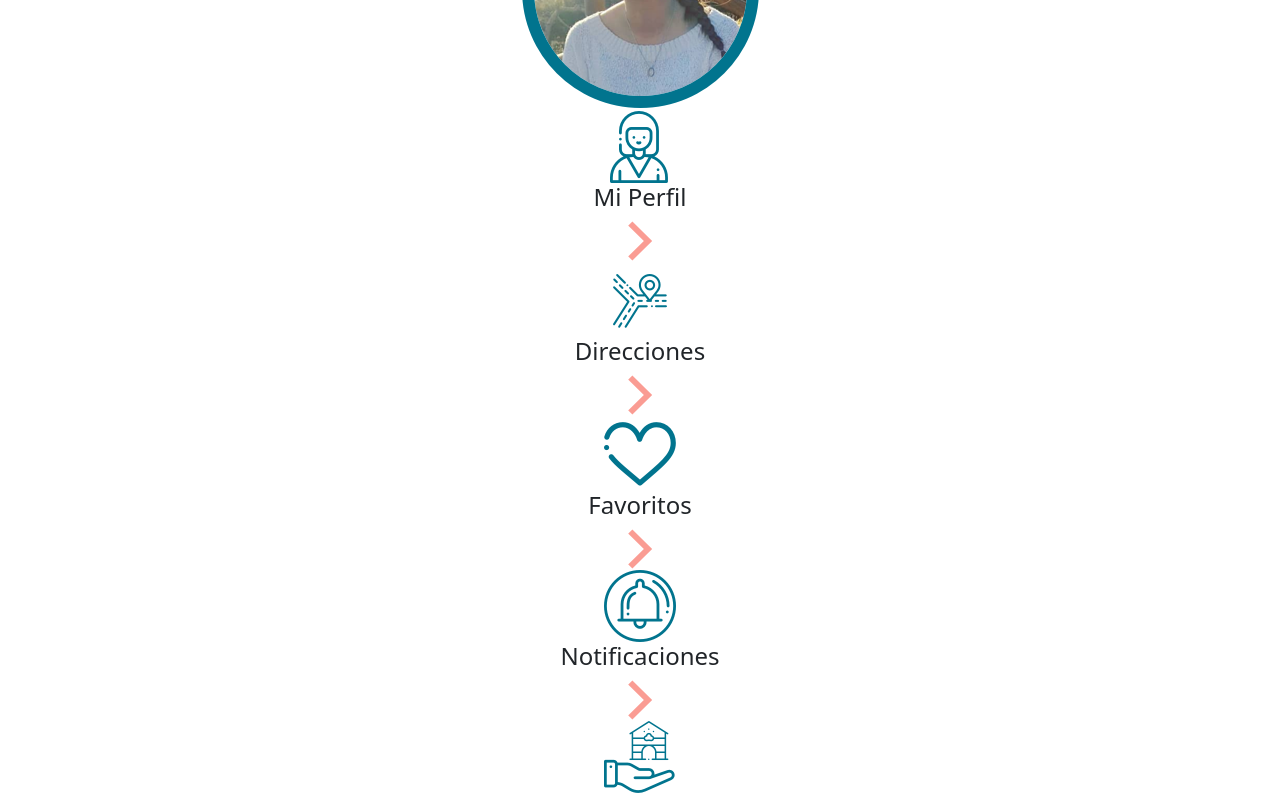
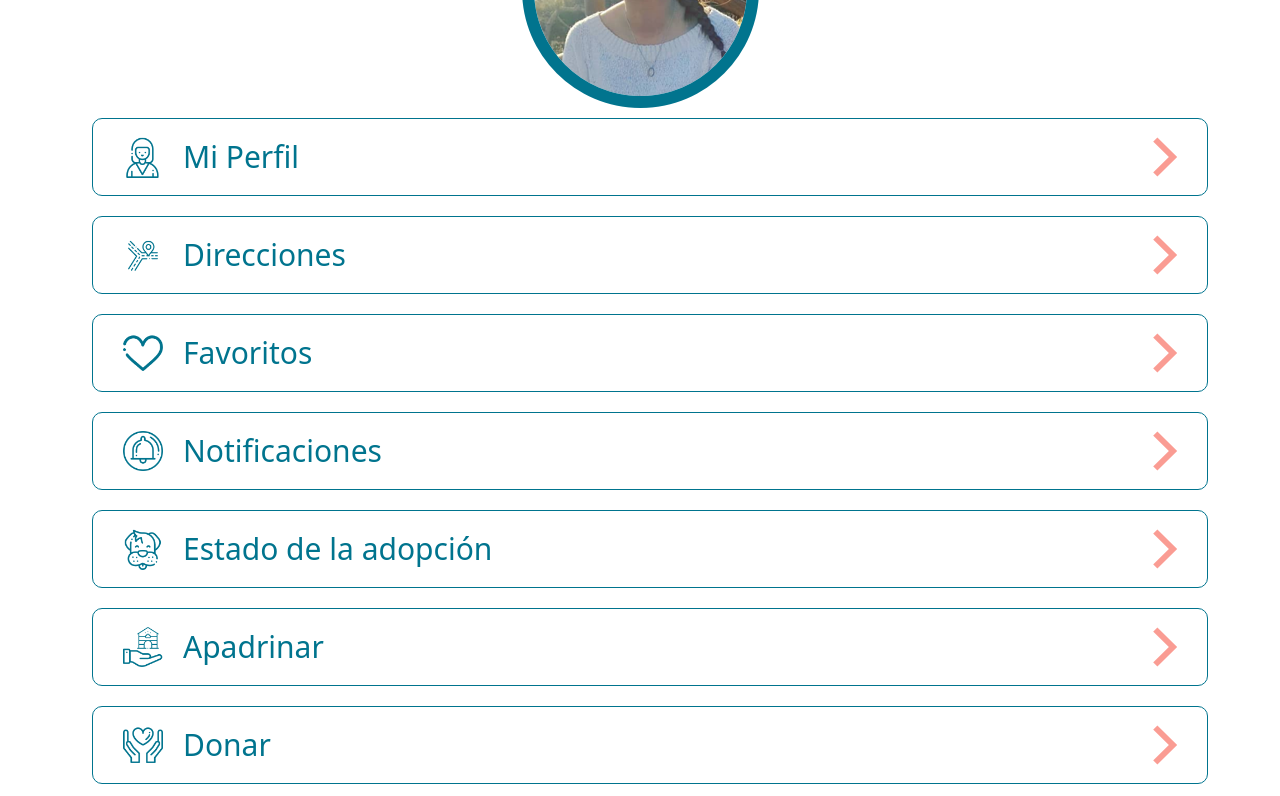
Before and after one commit to Doggenn/proyecto-final, a React (Vite) app: page /usuario in a window 1280 px wide. Shown: the part 580-1376 px from the top of the page. Built offline with nearby package versions, Linux system fonts and the light colour scheme.

Commit message:
componente usuario

```diff
--- /dev/null
+++ b/src/assets/Components/Usuario/Usuario.css
@@ -0,0 +1,18 @@
+.contenedor {
+    border: 1px solid #00748E;
+    margin: 10px;
+    padding: 0 30px;
+
+    border-radius: 10px;
+    color: #00748E;
+}
+
+.c-h h4 {
+    padding: 10px;
+    font-size: 30px;
+    margin: 10px;
+}
+
+.c-h img {
+    width: 40px;
+}
--- a/src/assets/Components/Usuario/Usuario.jsx
+++ b/src/assets/Components/Usuario/Usuario.jsx
@@ -1,76 +1,78 @@
 import React from 'react'
 import { Link } from 'react-router-dom';
+import './Usuario.css'
 
 export default function Usuario() {
     return (
-        <div>
-            <div>
+        <div className='container'>
+            <div className='row'>
+                <div className='col-12'>
                     <img src="public/images/foto-perfil/fotodeperfil@3x.png" alt="" />
                 </div>
-
-            <div>
-                <div>
-                    <div>
+                <div className='col-12 d-flex flex-column '>
+                    <div className='contenedor col-12 d-flex justify-content-between'>
+                        <div className='c-h d-flex align-items-center'>
                             <img src="public/images/foto-perfil/chica@3x.png" alt="" />
                             <h4>Mi Perfil</h4>
                         </div>
-                    <div>
+                        <div className=' d-flex align-items-center'>
                             <img src="public/images/Icons/icons-pink/arrow@3x.png" alt="" />
                         </div>
                     </div>
                     <Link to="/usuario"></Link>
-                <div >
-                    <div>
+                    <div className=' contenedor col-12 d-flex justify-content-between'>
+                        <div className='c-h d-flex align-items-center'>
                             <img src="public/images/Icons/icons-blue/localization@3x.png" alt="" />
                             <h4>Direcciones</h4>
                         </div>
-                    <div>
+                        <div className=' d-flex align-items-center'>
                             <img src="public/images/Icons/icons-pink/arrow@3x.png" alt="" />
                         </div>
                     </div>
-                <div>
-                    <div>
+                    <div className='contenedor col-12 d-flex justify-content-between'>
+                        <div className='c-h d-flex align-items-center'>
                             <img src="public/images/Icons/icons-blue/favoritosCopyblue@3x.png" alt="" />
                             <h4>Favoritos</h4>
                         </div>
-                    <div>
+                        <div className=' d-flex align-items-center'>
                             <img src="public/images/Icons/icons-pink/arrow@3x.png" alt="" />
                         </div>
                     </div>
-                <div>
-                    <div>
+                    <div className='contenedor col-12 d-flex justify-content-between'>
+                        <div className='c-h d-flex align-items-center'>
                             <img src="public/images/Icons/icons-blue/notificacionesblue@3x.png" alt="" />
                             <h4>Notificaciones</h4>
                         </div>
-                    <div>
+                        <div className=' d-flex align-items-center'>
                             <img src="public/images/Icons/icons-pink/arrow@3x.png" alt="" />
                         </div>
                     </div>
-                <div>
-                    <div>
-                        <img src="public/images/Icons/icons-blue/apadrina@3x.png" alt="" />
+                    <div className='contenedor col-12 d-flex justify-content-between'>
+                        <div className='c-h d-flex align-items-center'>
+                            <img src="public/images/Icons/icons-blue/mascota@3x.png" alt="" />
                             <h4>Estado de la adopción</h4>
                         </div>
-                    <div>
+                        <div className=' d-flex align-items-center'>
                             <img src="public/images/Icons/icons-pink/arrow@3x.png" alt="" />
                         </div>
                     </div>
-                <div>
-                    <div>
+                    <div className=' contenedor col-12 d-flex justify-content-between'>
+                        <div className='c-h d-flex align-items-center'>
                             <img src="public/images/Icons/icons-blue/apadrina@3x.png" alt="" />
-                        <h4>Estado de la adopción</h4>
+                            <h4>Apadrinar</h4>
                         </div>
-                    <div>
+                        <div className=' d-flex align-items-center'>
                             <img src="public/images/Icons/icons-pink/arrow@3x.png" alt="" />
                         </div>
                     </div>
-                <div>
-                    <div>
-                        <img src="public/images/Icons/icons-blue/apadrina@3x.png" alt="" />
-                        <h4>Estado de la adopción</h4>
+                    <div className='contenedor col-12 d-flex justify-content-between'>
+                        <div className='c-h d-flex align-items-center'>
+                            <img src="public/images/Icons/icons-blue/donar@3x.png" alt="" />
+                            <h4>Donar</h4>
                         </div>
-                    <div>
+                        <div className=' d-flex align-items-center'>
                             <img src="public/images/Icons/icons-pink/arrow@3x.png" alt="" />
+                        </div>
                     </div>
                 </div>
             </div>
```
Also changed, not shown: public/images/Icons/icons-blue/donar@3x.png (added). Lines whose indentation alone changed are shown as unchanged.
